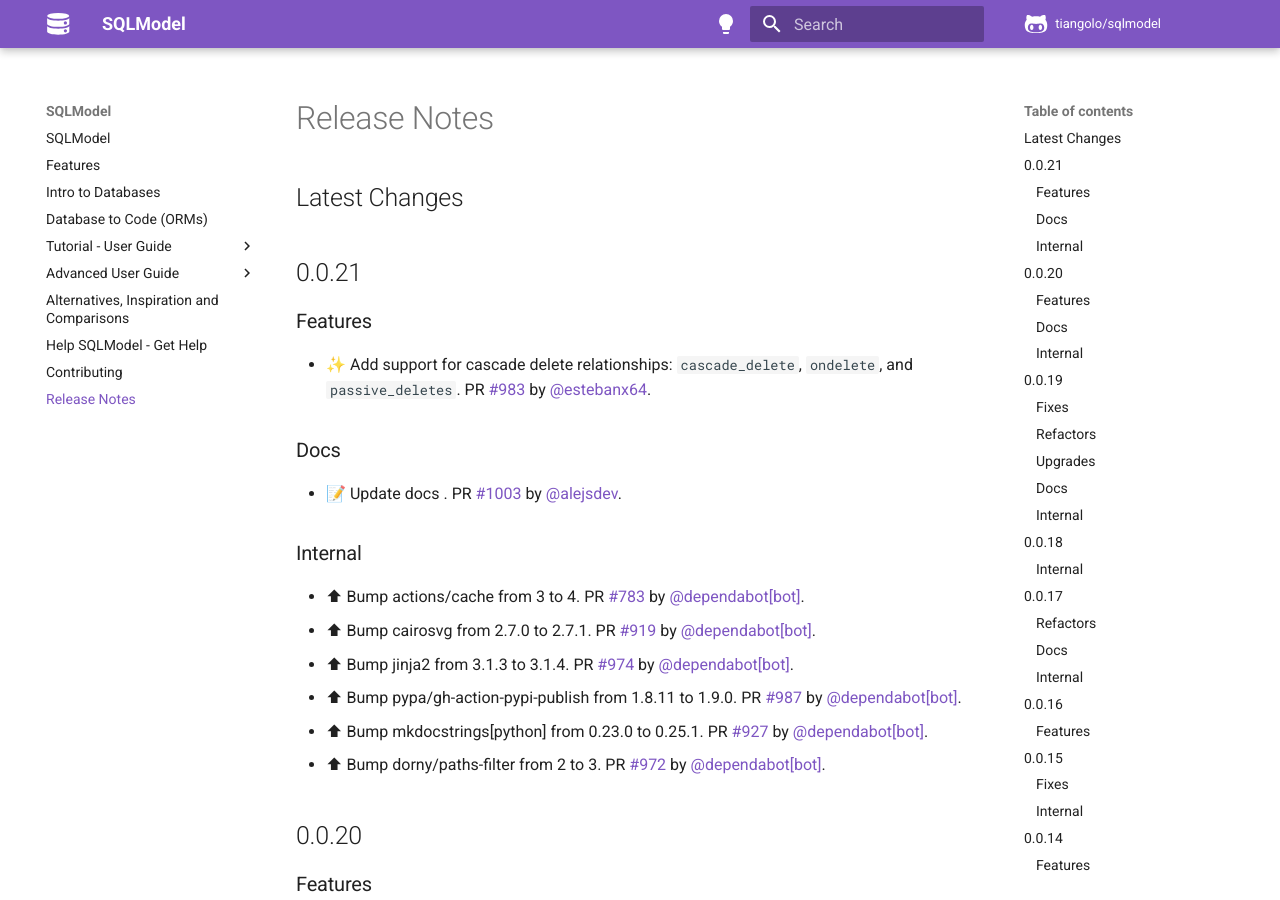
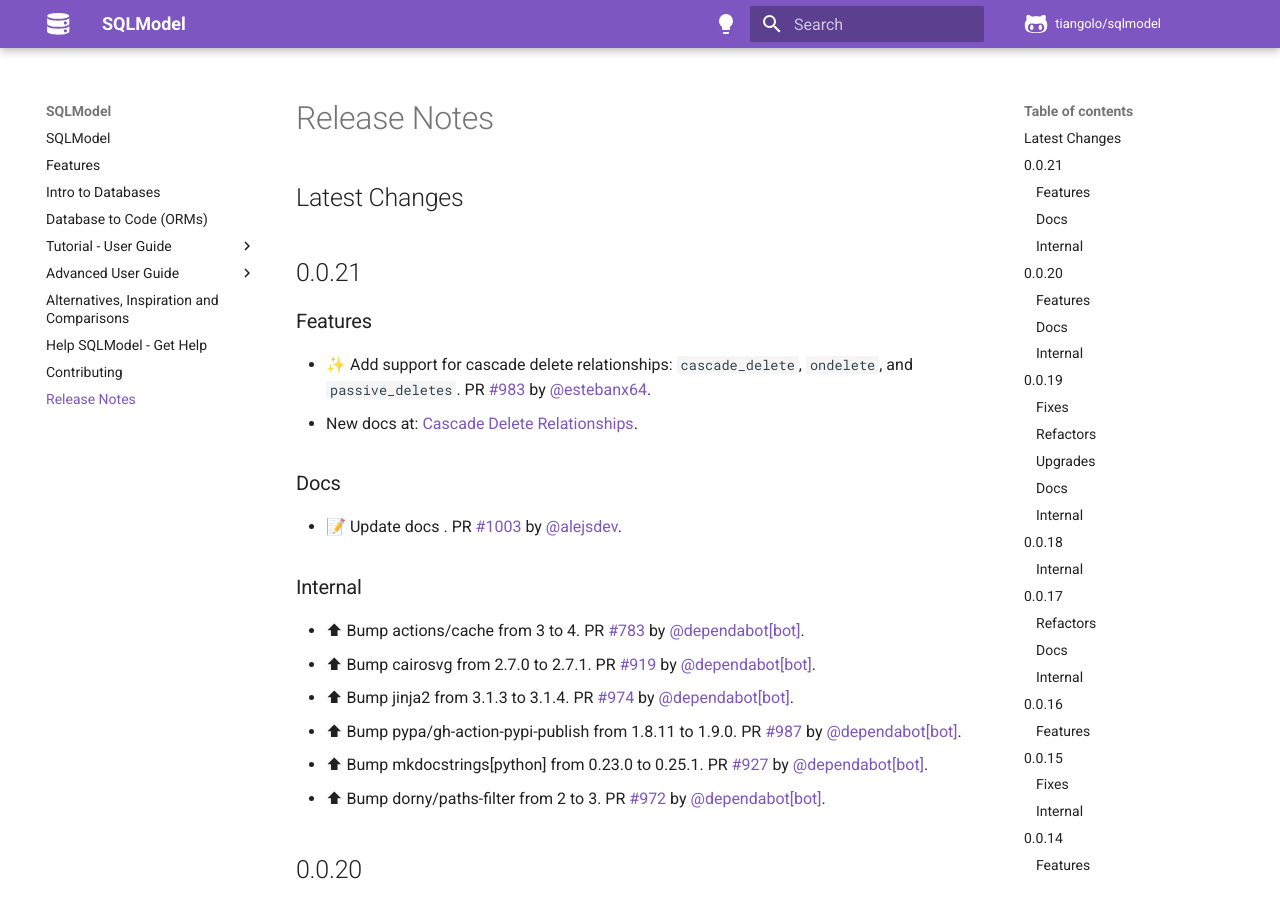
Before and after one commit to sztrakabalint/fastapi-sqlmodel, an MkDocs documentation site: the page built from docs/release-notes.md, in a window 1280 px wide and 900 px high. Built offline with MkDocs 1.6.1 and Material for MkDocs 9.7.7, drawn with Linux system fonts in a browser that asks for light colours; comment, search, counter and statistics services are not loaded.

Commit message:
📝 Update release notes

```diff
--- a/docs/release-notes.md
+++ b/docs/release-notes.md
@@ -7,6 +7,7 @@
 ### Features
 
 * ✨ Add support for cascade delete relationships: `cascade_delete`, `ondelete`, and `passive_deletes`. PR [#983](https://github.com/tiangolo/sqlmodel/pull/983) by [@estebanx64](https://github.com/estebanx64).
+  * New docs at: [Cascade Delete Relationships](https://sqlmodel.tiangolo.com/tutorial/relationship-attributes/cascade-delete-relationships/).
 
 ### Docs
 
```
